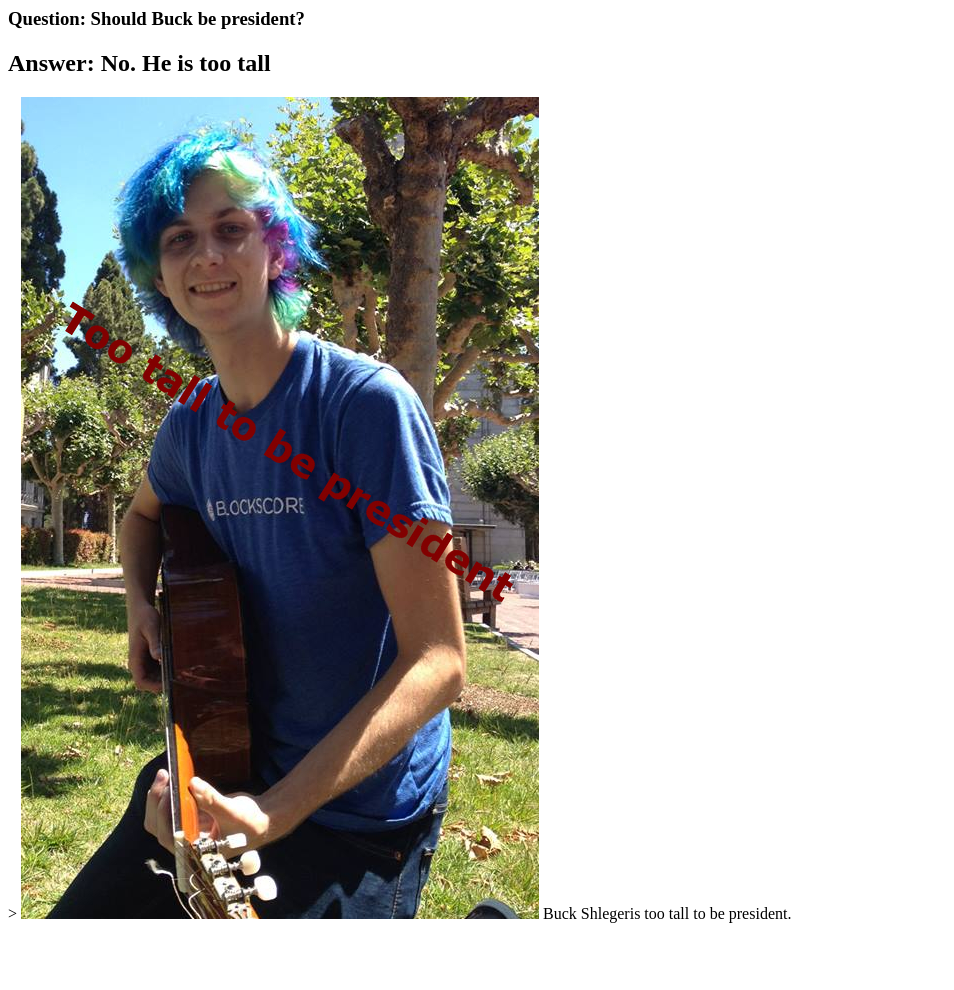
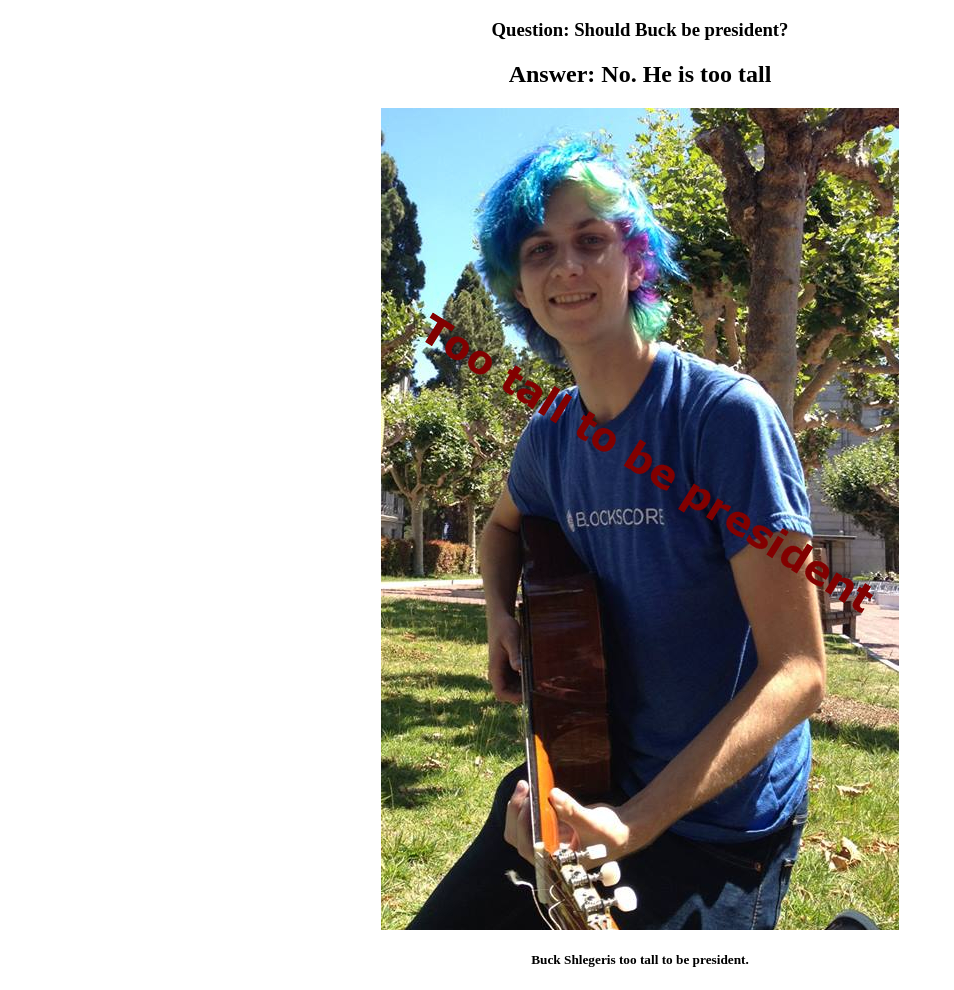
Before and after one commit to aubreycw/BuckIsTooTallToBePresident, a plain HTML site: page index.html in a window 1280 px wide. Shown: the whole page, without its empty margins (0-954 px from the left). Before the commit the page ends 931 px from the top, so only its background shows below. Drawn offline with Linux system fonts and the light colour scheme.

Commit message:
add styling

```diff
--- a/index.html
+++ b/index.html
@@ -1,4 +1,19 @@
+<!DOCTYPE html>
+<html>
+<head>
+<style>
+body {text-align: center;}
+img  {display: block;
+    margin: 0 auto;}
+</style>
+</head>
+
+<body>
+
 <h3>Question: Should Buck be president?</h3>
-<h2>Answer: No. He is too tall</h2>>
+<h2>Answer: No. He is too tall</h2>
 <img src="TallBuck.jpg" alt="A picture of Buck">
+<h5>
 Buck Shlegeris too tall to be president.
+</h5>
+<body>
```
